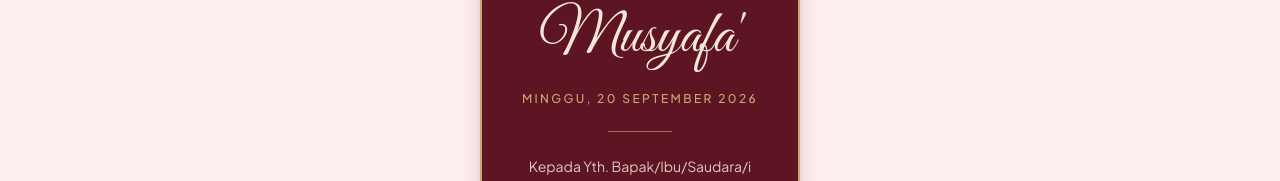
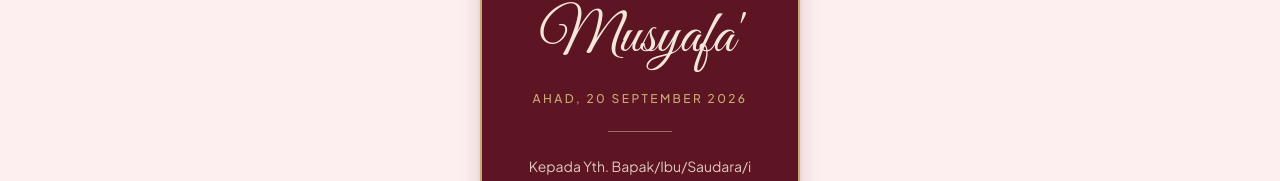
Before and after one commit to RizqiFadli/undangan-nikah-aini, a Next.js app: page / in a window 1280 px wide. Shown: the part 352-533 px from the top of the page. Built offline with nearby package versions, Linux system fonts and the light colour scheme.

Commit message:
Fix deskripsi rundown acara dan ganti Minggu jadi Ahad

```diff
--- a/components/GiftSection.tsx
+++ b/components/GiftSection.tsx
@@ -76,9 +76,11 @@ export default function GiftSection() {
                   <p className="mt-1 font-serif text-lg tracking-wide">
                     {account.number}
                   </p>
-                  <p className="mt-0.5 text-xs text-[#F5E6DA]/60">
-                    {account.name}
-                  </p>
+                  {account.name && (
+                    <p className="mt-0.5 text-xs text-[#F5E6DA]/60">
+                      a.n. {account.name}
+                    </p>
+                  )}
                 </div>
 
                 <button
--- a/components/LocationMap.tsx
+++ b/components/LocationMap.tsx
@@ -19,7 +19,7 @@ export default function LocationMap() {
     {
       label: "Resepsi",
       time: event.resepsiTime,
-      desc: "Ramah tamah bersama keluarga & tamu undangan",
+      desc: "Penerimaan tamu undangan oleh kedua mempelai",
     },
     {
       label: "Ramah Tamah",
@@ -76,14 +76,13 @@ export default function LocationMap() {
                 Pukul
               </span>
               <span className="mt-0.5 font-serif text-sm font-semibold text-[#F5E6DA]">
-                {item.time.split(" - ")[0]}
+                {item.time.replace(" WIB", "").split(" - ")[0].trim()}
               </span>
             </div>
             <div className="flex-1">
               <p className="text-sm font-semibold text-[#F5E6DA]">
                 {item.label}
               </p>
-              <p className="mt-0.5 text-xs text-[#F5E6DA]/70">{item.time}</p>
               <p className="mt-1 text-xs leading-relaxed text-[#F5E6DA]/60">
                 {item.desc}
               </p>
--- a/data/weddingData.ts
+++ b/data/weddingData.ts
@@ -8,20 +8,22 @@ export interface BankAccount {
 }
 
 export interface WeddingData {
+  bride: {
+    name: string;
+    fullName: string;
+    parents: string;
+    instagram?: string;
+    photo: string;
+  };
   groom: {
     name: string;
     fullName: string;
     parents: string;
     instagram?: string;
-  };
-  bride: {
-    name: string;
-    fullName: string;
-    parents: string;
-    instagram?: string;
+    photo: string;
   };
   event: {
-    date: string; // format ISO: "2026-09-20T09:00:00" — dipakai untuk countdown & format hari/tanggal
+    date: string; // format ISO: "2026-09-20T09:00:00"
     akadTime: string;
     resepsiTime: string;
     ramahTamahTime: string;
@@ -30,8 +32,9 @@ export interface WeddingData {
     venue: string;
     address: string;
     mapsUrl: string;
-    mapsEmbedUrl: string;
+    mapsEmbedUrl: string; // untuk iframe embed
   };
+  gallery: string[];
   bankAccounts: BankAccount[];
   music: {
     src: string;
@@ -45,23 +48,25 @@ export interface WeddingData {
 }
 
 export const weddingData: WeddingData = {
+  bride: {
+    name: "Aini",
+    fullName: "Nur Ainiyatur Rochmah",
+    parents: "Putri dari Bapak Muhyidin & Ibu Karyi",
+    instagram: "@ainiyatur_r",
+    photo: "/images/bride.jpg",
+  },
   groom: {
     name: "Musyafa'",
-    fullName: "Musyafa' Lengkap",
-    parents: "Putra dari Bapak ... & Ibu ...",
-    instagram: "@username_pria",
-  },
-  bride: {
-    name: "Aini",
-    fullName: "Aini Lengkap",
-    parents: "Putri dari Bapak ... & Ibu ...",
-    instagram: "@username_wanita",
+    fullName: "Muhammad Musyafa'",
+    parents: "Putra dari Bapak Diyono & Ibu Malikhah",
+    instagram: "@muhammasyaf",
+    photo: "/images/groom.jpg",
   },
   event: {
-    date: "2026-09-20T09:00:00",
-    akadTime: "08:00 - 09:00 WIB",
-    resepsiTime: "11:00 - 14:00 WIB",
-    ramahTamahTime: "14:00 - 16:00 WIB",
+    date: "2026-09-20T12:00:00",
+    akadTime: "07:00 WIB",
+    resepsiTime: "10:00 - 12:00 WIB",
+    ramahTamahTime: "12:00 - 14:00 WIB",
   },
   location: {
     venue: "Rumah mempelai wanita",
@@ -70,13 +75,19 @@ export const weddingData: WeddingData = {
     mapsEmbedUrl:
       "https://www.google.com/maps?q=-6.9498755,109.5201137&z=17&output=embed",
   },
+  gallery: [
+    "/images/gallery/1.jpg",
+    "/images/gallery/2.jpg",
+    "/images/gallery/3.jpg",
+    "/images/gallery/4.jpg",
+  ],
   bankAccounts: [
-    { bank: "BCA", number: "1234567890", name: "Musyafa'" },
-    { bank: "Mandiri", number: "0987654321", name: "Aini" },
+    { bank: "BRI", number: "006801031948536", name: "Muhammad Musyafa" },
+    { bank: "Shopeepay", number: "085643589320", name: "" },
   ],
   music: {
     src: "/music/backsound.mp3",
-    title: "Judul Lagu - Penyanyi",
+    title: "Terpukau - Astrid",
   },
   quote: {
     arabic:
@@ -88,13 +99,16 @@ export const weddingData: WeddingData = {
 };
 
 // Helper untuk format hari & tanggal dalam Bahasa Indonesia
-// Contoh output: "Minggu, 20 September 2026"
+// Pakai "Ahad" (bukan "Minggu") sesuai istilah umum di undangan pernikahan Islami
+// Contoh output: "Ahad, 20 September 2026"
 export function formatEventDayDate(isoDate: string): string {
   const date = new Date(isoDate);
-  return new Intl.DateTimeFormat("id-ID", {
+  const formatted = new Intl.DateTimeFormat("id-ID", {
     weekday: "long",
     day: "numeric",
     month: "long",
     year: "numeric",
   }).format(date);
+
+  return formatted.replace("Minggu", "Ahad");
 }
```
